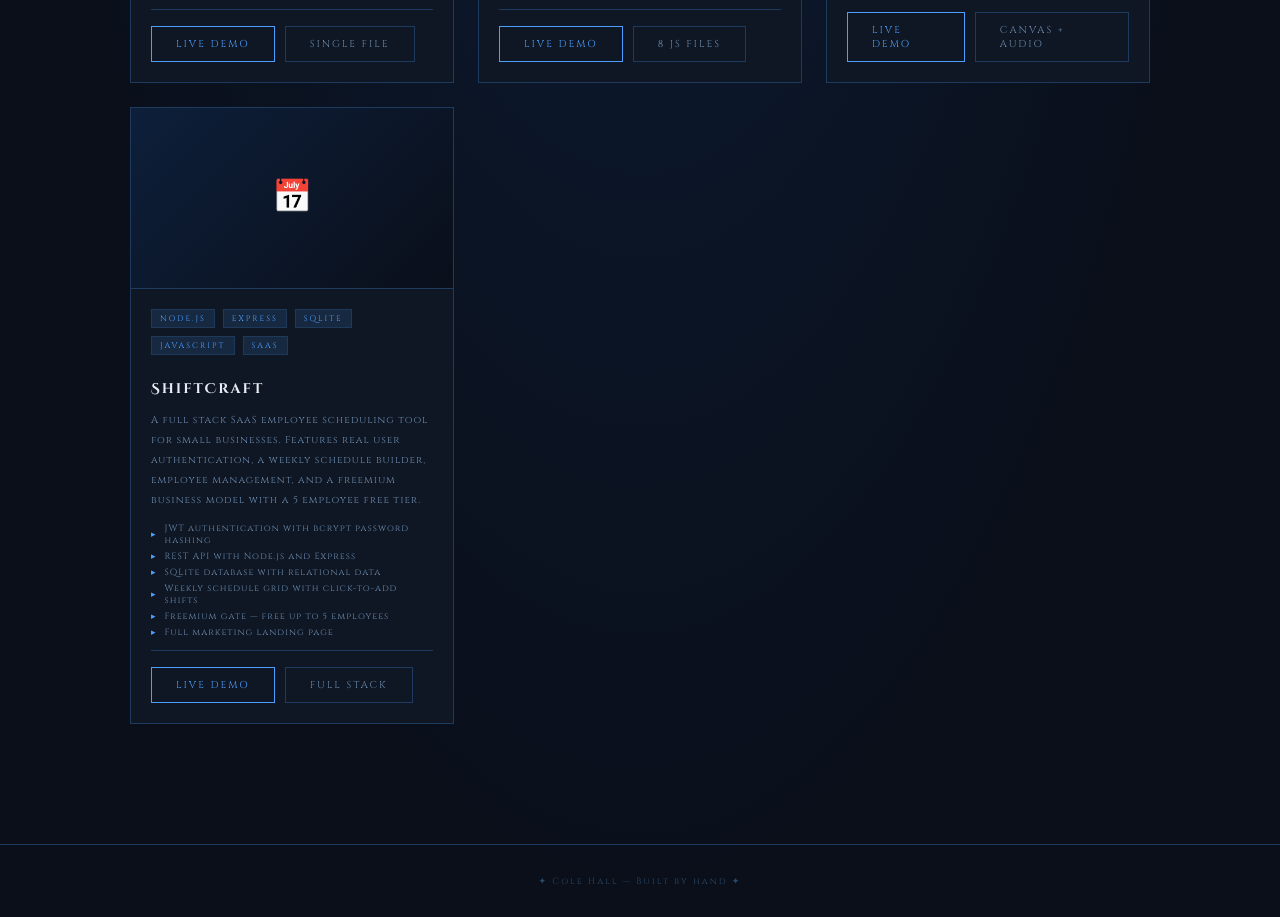
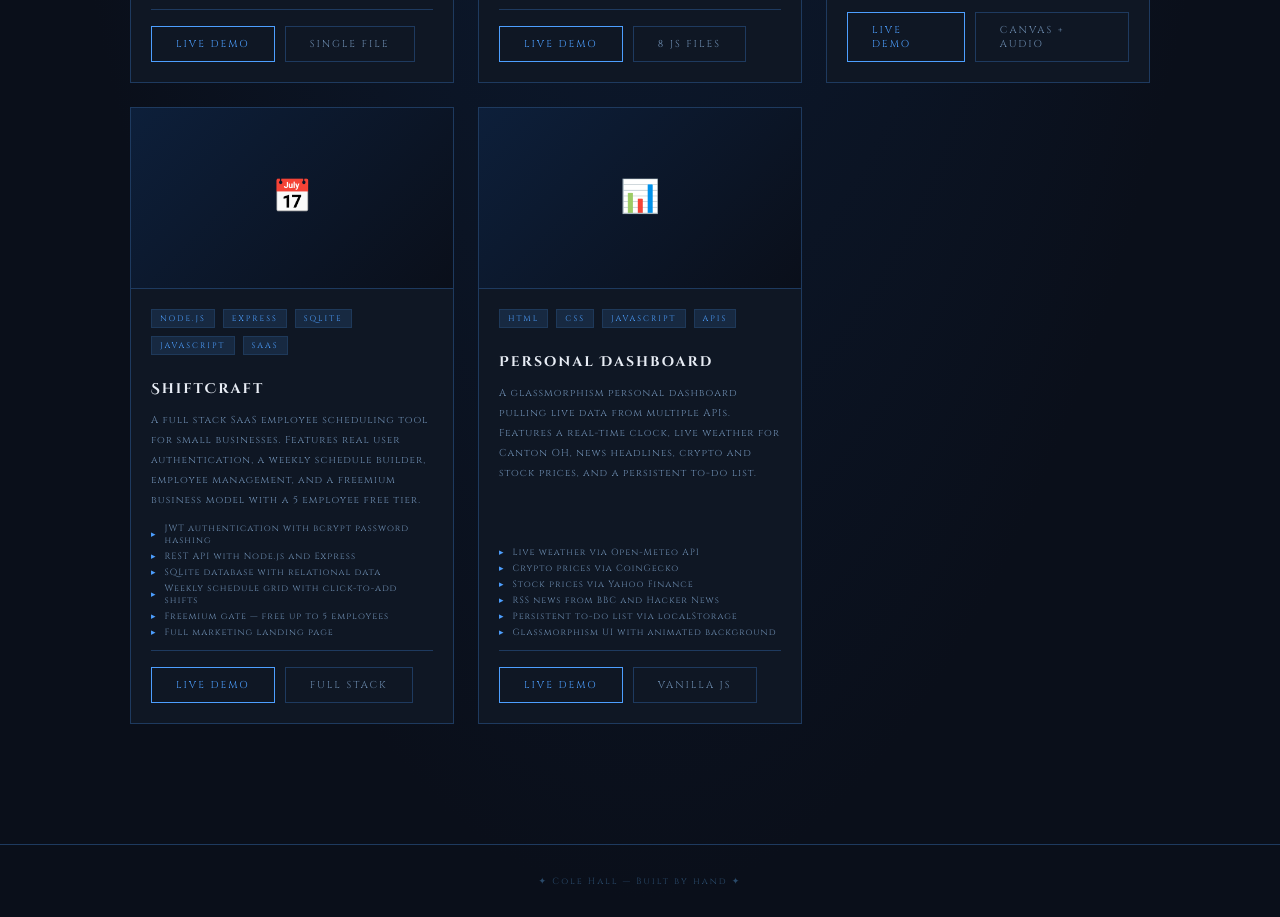
Before and after one commit to ColeHall234/portfolio, a plain HTML site: page portfolio/projects.html in a window 1280 px wide. Shown: the part 906-1823 px from the top of the page. Drawn offline with Linux system fonts and the light colour scheme.

Commit message:
Updated Portfolio

```diff
--- a/portfolio/projects.html
+++ b/portfolio/projects.html
@@ -296,6 +296,39 @@
                     </div>
                 </div>
             </div>
+
+            <!-- Personal Dashboard -->
+            <div class="project-card">
+                <div class="project-screenshot">
+                    <span class="screenshot-placeholder">📊</span>
+                </div>
+                <div class="project-body">
+                    <div class="project-tag-row">
+                        <span class="project-tag">HTML</span>
+                        <span class="project-tag">CSS</span>
+                        <span class="project-tag">JavaScript</span>
+                        <span class="project-tag">APIs</span>
+                    </div>
+                    <h2 class="project-title">Personal Dashboard</h2>
+                    <p class="project-desc">
+                        A glassmorphism personal dashboard pulling live data from multiple APIs.
+                        Features a real-time clock, live weather for Canton OH, news headlines,
+                        crypto and stock prices, and a persistent to-do list.
+                    </p>
+                    <div class="project-features">
+                        <span class="project-feature">Live weather via Open-Meteo API</span>
+                        <span class="project-feature">Crypto prices via CoinGecko</span>
+                        <span class="project-feature">Stock prices via Yahoo Finance</span>
+                        <span class="project-feature">RSS news from BBC and Hacker News</span>
+                        <span class="project-feature">Persistent to-do list via localStorage</span>
+                        <span class="project-feature">Glassmorphism UI with animated background</span>
+                    </div>
+                    <div class="project-links">
+                        <a href="../dashboard/index.html" class="btn" target="_blank">Live Demo</a>
+                        <span class="btn btn-secondary" style="cursor:default">Vanilla JS</span>
+                    </div>
+                </div>
+            </div>
         </div>
     </div>
 
```
Also changed, not shown: portfolio/index.html (+1 -1 lines).
